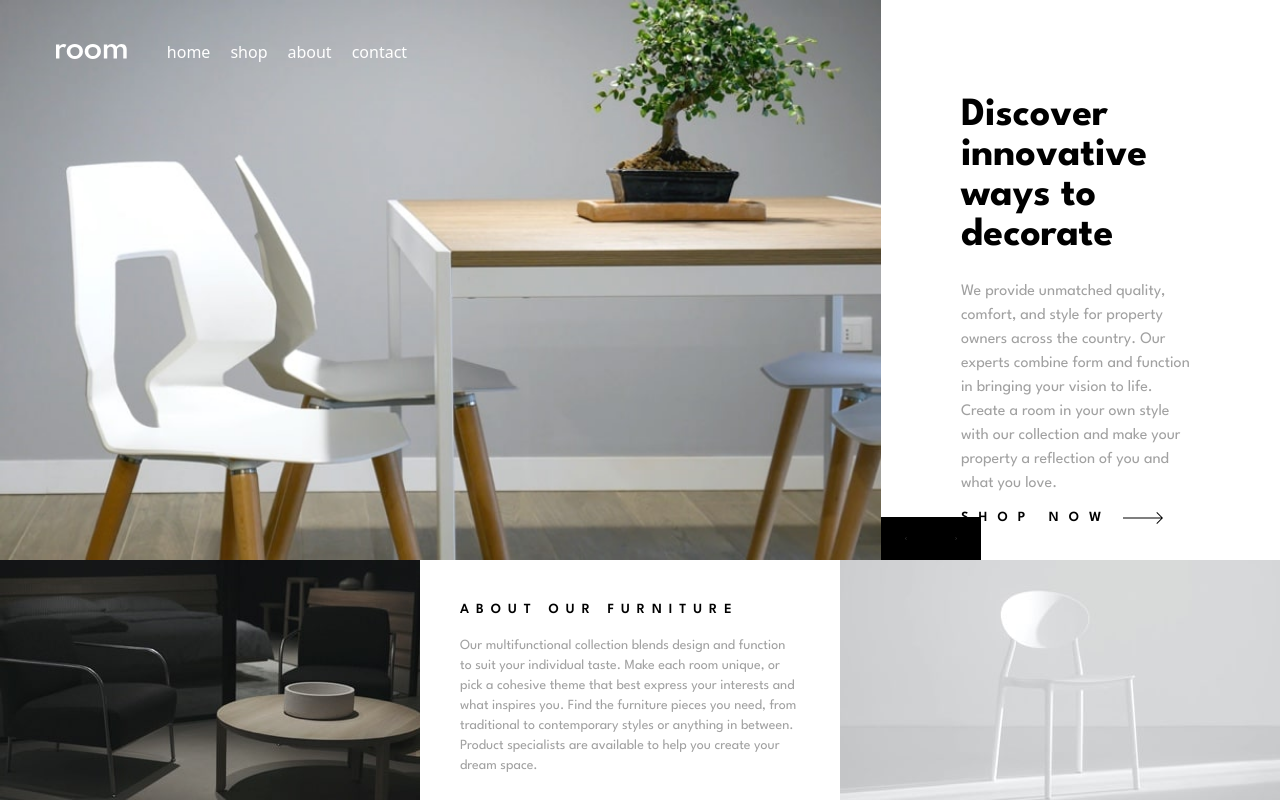
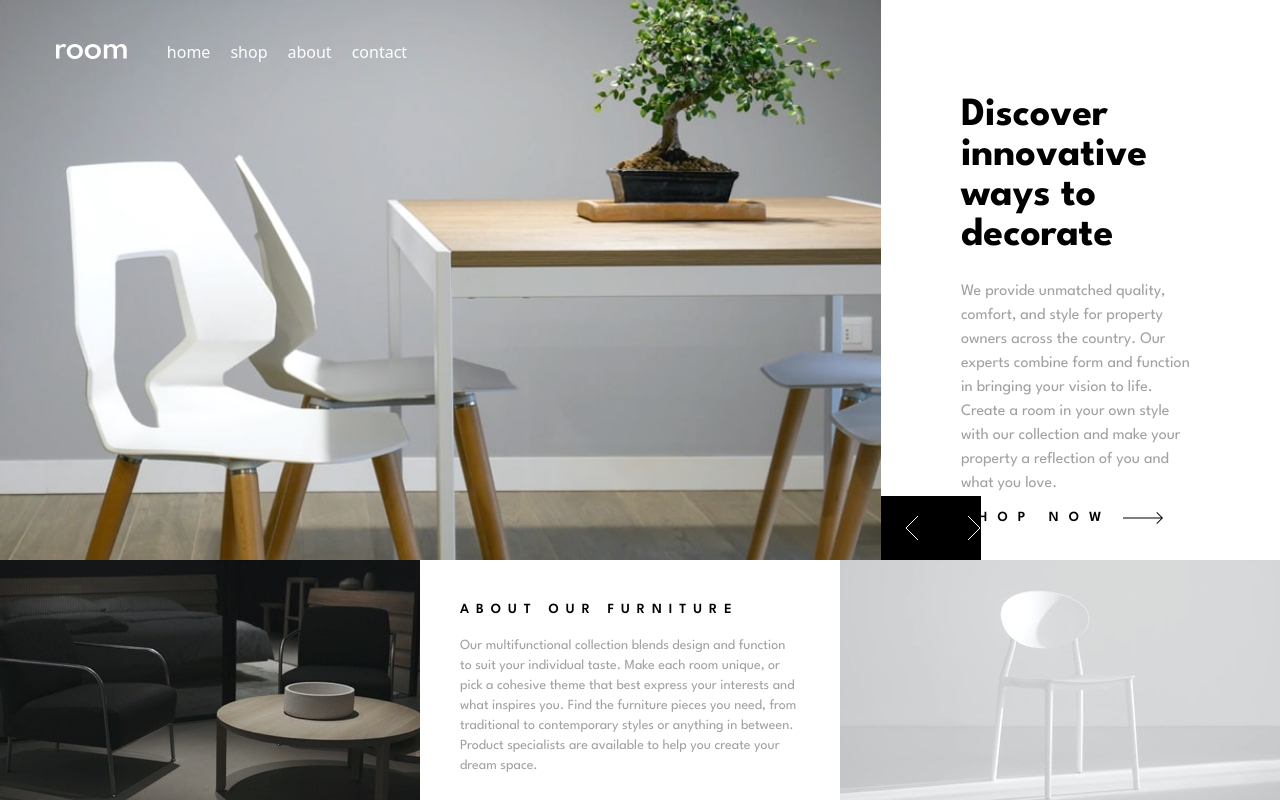
Before and after one commit to pleasantyomi/Room-Homepage, a React (Vite) app in the folder Room/: page / in a window 1280 px wide. Built offline with nearby package versions, Linux system fonts and the light colour scheme.

Commit message:
Update Container.jsx

```diff
--- a/Room/src/components/Container.jsx
+++ b/Room/src/components/Container.jsx
@@ -105,20 +105,20 @@ const Container = () => {
                     <div className="relative lg:hidden block">
                         <img className="w-full" src={DisplaymobileImage()}/>
 
-                        <div className="absolute bottom-0 right-0 bg-black flex justify-between w-3/12">
+                        <div className="absolute bottom-0 right-0  bg-black flex justify-between w-fit">
 
-                            <button className="active:bg-VeryDarkGray py-5 px-6" onClick={()=>{
+                            <button className="active:bg-VeryDarkGray py-5 px-6 flex-shrink-0 flex-nowrap" onClick={()=>{
                                 prevSlide();
                                 previousImage();
                             }} disabled={slide == 0}>
-                               <img className="w-10 h-auto" src={left}/>
+                               <img className="w-4 h-auto" src={left}/>
                             </button>
 
-                            <button className="active:bg-VeryDarkGray py-5 px-6" onClick={()=>{
+                            <button className="active:bg-VeryDarkGray py-5 px-6 flex-shrink-0 flex-nowrap" onClick={()=>{
                                 nextSlide();
                                 nextImage();
                             }} disabled={slide == 2}>
-                                <img className="w-10 h-auto" src={right}/>
+                                <img className="w-4 h-auto" src={right}/>
                             </button>
                         </div>
                     </div>
@@ -134,14 +134,14 @@ const Container = () => {
                     </a>
 
                     <div className="hidden absolute bottom-0 left-0 bg-black lg:flex justify-between w-3/12">
-                        <button className="active:bg-VeryDarkGray py-5 px-6" onClick={()=>{
+                        <button className="active:bg-VeryDarkGray py-5 px-6 flex-shrink-0 flex-nowrap" onClick={()=>{
                                 prevSlide();
                                 previousImage();
                             }} disabled={slide == 0 }>
                            <img  src={left}/>
                         </button>
 
-                        <button className="active:bg-VeryDarkGray py-5 px-6" onClick={()=>{
+                        <button className="active:bg-VeryDarkGray py-5 px-6 flex-shrink-0 flex-nowrap" onClick={()=>{
                                 nextSlide();
                                 nextImage();
                             }} disabled={slide == 2}>
```
